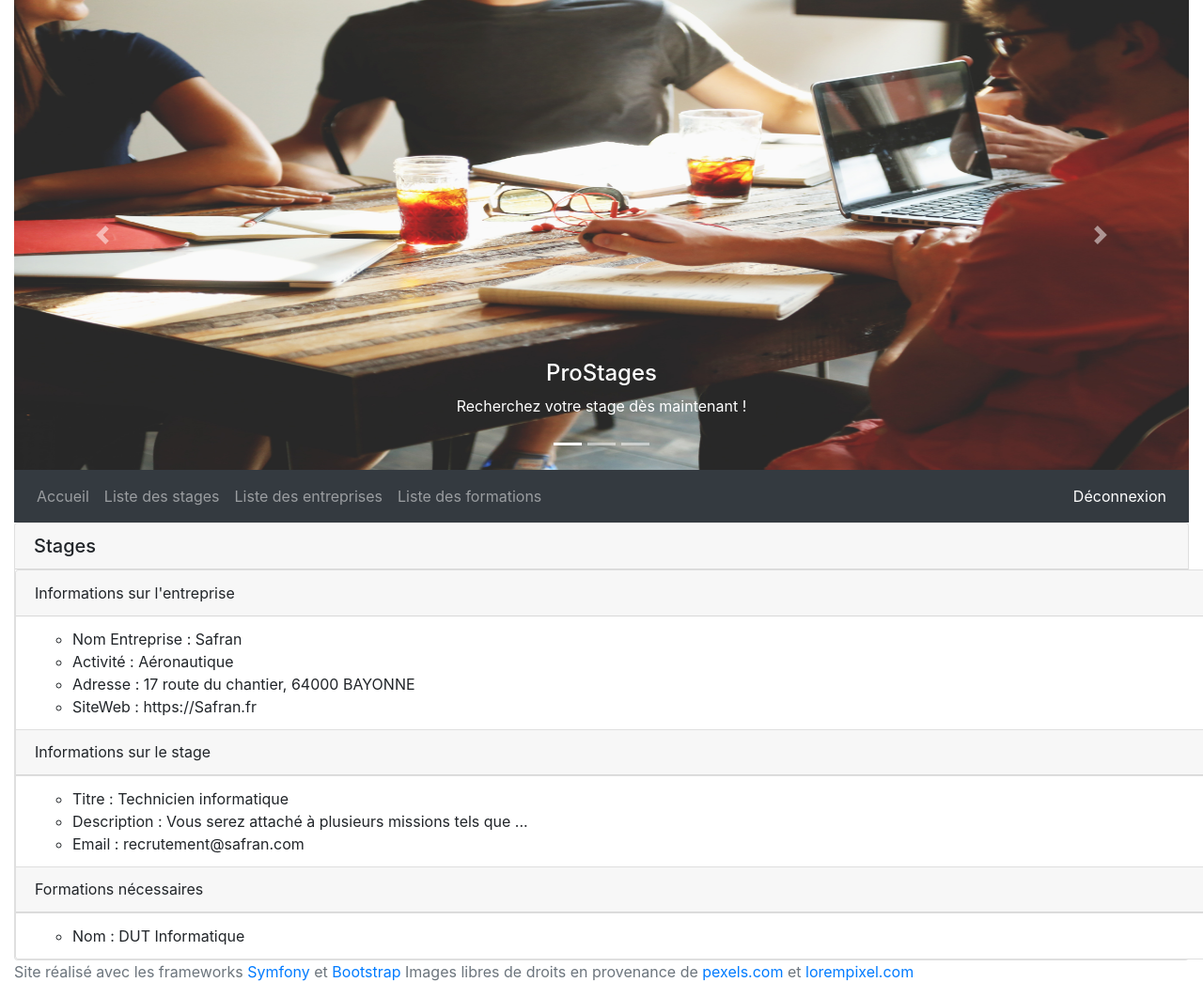
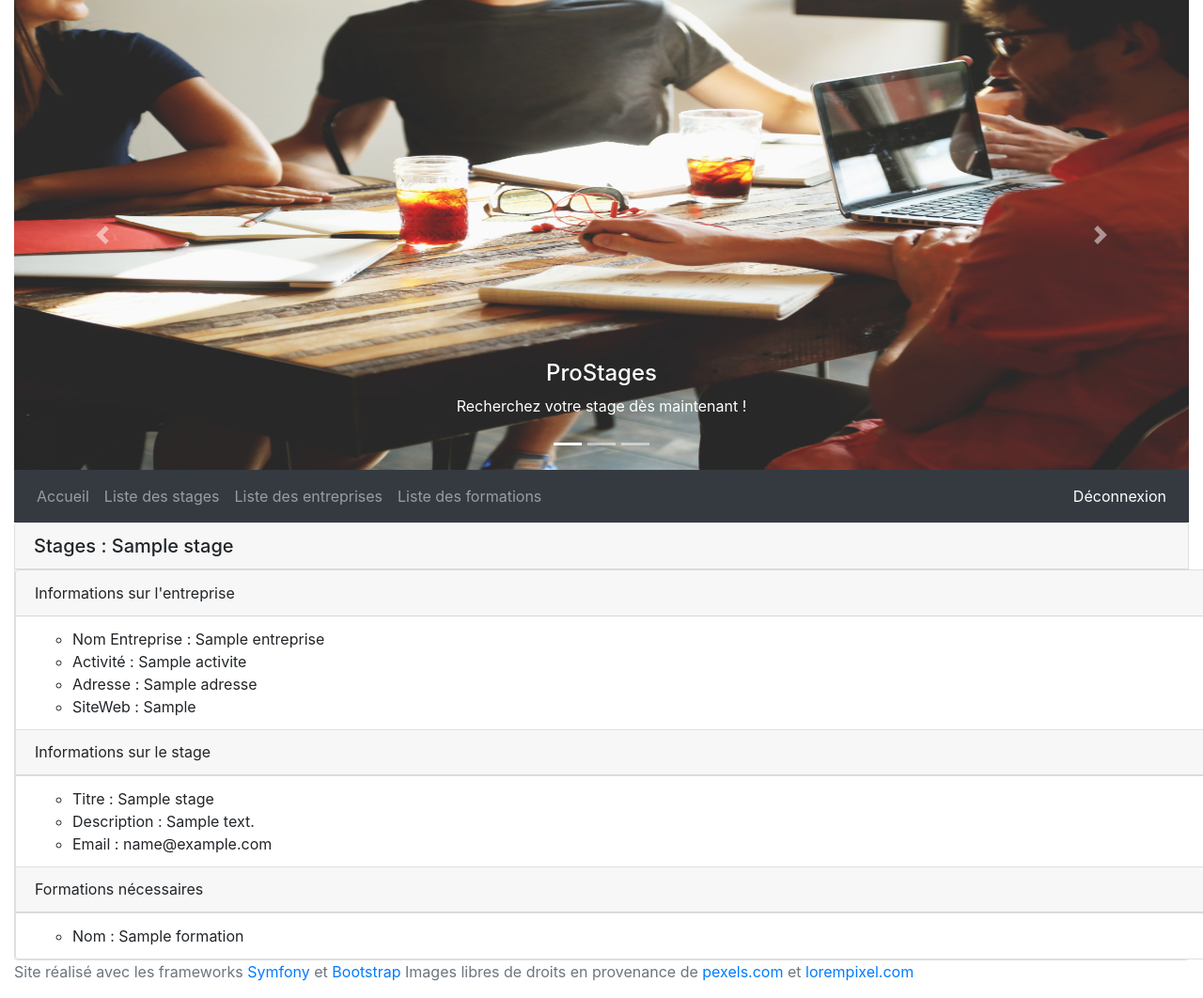
Before and after one commit to ThomasToto/ProStages, a Symfony app: template templates/pro_stages/stage.html.twig in a window 1280 px wide; the page is wider, and only the part inside the window is pictured. Shown: that part at 94% size. Run offline with Twig, Linux system fonts and the light colour scheme; the template is opened without the code that fills it: most values are stand-ins (such as "Sample title", 1, 10 or a date in 2020); some libraries are stand-ins or nearby versions.

Commit message:
Finalisation des pages des stages

```diff
--- a/templates/pro_stages/stage.html.twig
+++ b/templates/pro_stages/stage.html.twig
@@ -9,7 +9,7 @@
 
 			{% block titrePage %}
 			<h5 class="card-header">
-			Stages
+			Stages : {{stage.titre}}
 			</h5>
 			{% endblock %}
 
@@ -23,10 +23,10 @@
 
                         <li class="list-group-item">
                         <ul>
-                        <li>Nom Entreprise : Safran</li>
-                        <li>Activité : Aéronautique</li>
-                        <li>Adresse : 17 route du chantier, 64000 BAYONNE</li>
-                        <li>SiteWeb : https://Safran.fr</li>
+                        <li>Nom Entreprise : {{stage.entreprises.nom}}</li>
+                        <li>Activité : {{stage.entreprises.activite}}</li>
+                        <li>Adresse : {{stage.entreprises.adresse}}</li>
+                        <li>SiteWeb : {{stage.entreprises.SiteWeb}}</li>
                         </ul>
                         </li>
 
@@ -36,9 +36,9 @@
 
                         <li class="list-group-item">
                         <ul>
-                        <li>Titre : Technicien informatique</li>
-                        <li>Description : Vous serez attaché à plusieurs missions tels que ...</li>
-                        <li>Email : recrutement@safran.com</li>
+                        <li>Titre : {{stage.titre}}</li>
+                        <li>Description : {{stage.Description}}</li>
+                        <li>Email : {{stage.Email}}</li>
                         </ul>
                         </li>
 
@@ -48,7 +48,11 @@
 
                         <li class="list-group-item">
                         <ul>
-                        <li>Nom : DUT Informatique</li>
+                        <li>Nom :
+                        {% for formationCourante in stage.formation %}
+                        {{formationCourante.nom}}
+                        {% endfor %}
+                        </li>
                         </ul>
                         </li>
 
```
Also changed, not shown: src/Controller/ProStagesController.php (+12 -9 lines).
